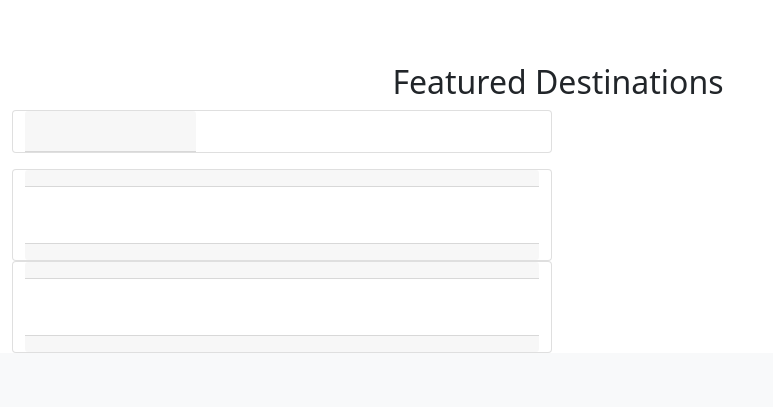
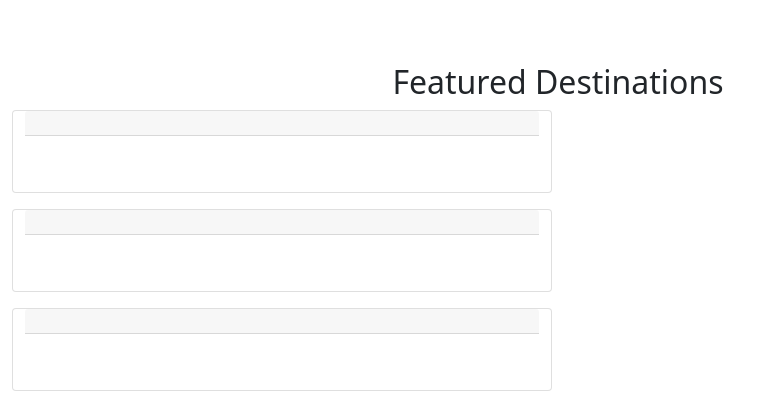
Before and after one commit to allenaxie/Travel-Booklet, a Django app: page / in a window 1280 px wide. Shown: the part 522-929 px from the top of the page, without its empty margins (0-773 px from the left). Before the commit the page ends 875 px from the top, so only its background shows below. Run offline with Django 3.2, Linux system fonts and the light colour scheme; data that the repository does not hold is empty.

Commit message:
Update featured destinations card CSS on home page

```diff
--- a/travelbooklet/main_app/templates/home.html
+++ b/travelbooklet/main_app/templates/home.html
@@ -23,34 +23,31 @@
     <section class="row container featured_dest_container ">
         <h2 class="featured_title">Featured Destinations</h2>
         <div class="card mb-3">
-            <div class="row g-0">
-                <div class="card-header col-md-4">
-                    <img class="feat_dest_img img-fluid" src="{{ image1.results.3 }}">
-                </div>
-                <div class="col-md-8">
-                    <div class="card-body">
-                        <h3>{{ data.data.0.name }}</h3>
-                    </div>
-                </div>
+            <div class="card-header ">
+                <h3>{{ data.data.0.name }}</h3>
+            </div>
+            <div class="card-body">
+                <img class="feat_dest_img img-fluid card-img-top" src="{{ image1.results.3 }}">
             </div>
         </div>
-        <div class="card">
-            <div class="card-header"> {{ data.data.1.name }}</div>
+        <div class="card mb-3">
+            <div class="card-header ">
+                <h3>{{ data.data.1.name }}</h3>
+            </div>
             <div class="card-body">
-                <img class="feat_dest_img img-fluid" src="{{ image2.results.3 }}">
-            </div>
-            <div class="card-footer">
-
+                <img class="feat_dest_img img-fluid card-img-top" src="{{ image2.results.3 }}">
             </div>
         </div>
-        <div class="card">
-            <div class="card-header"> {{ data.data.2.name }}</div>
+        <div class="card mb-3">
+            <div class="card-header ">
+                <h3>{{ data.data.2.name }}</h3>
+            </div>
             <div class="card-body">
-                <img class="feat_dest_img img-fluid" src="{{ image3.results.3 }}">
-            </div>
-            <div class="card-footer">
+                <img class="feat_dest_img img-fluid card-img-top" src="{{ image3.results.3 }}">
             </div>
         </div>
+
+
     </section>
 </body>
 
```
